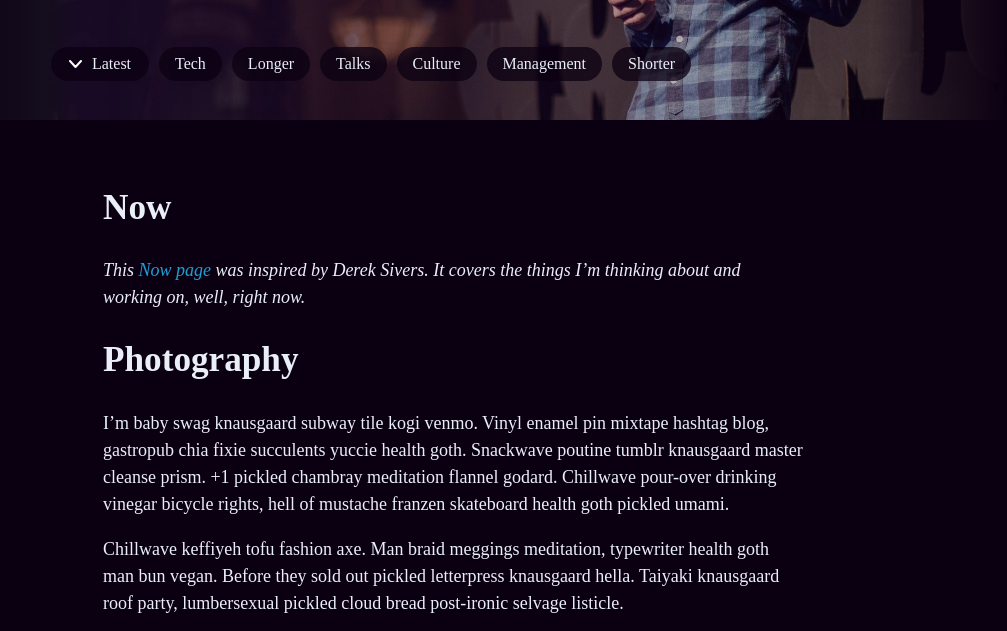
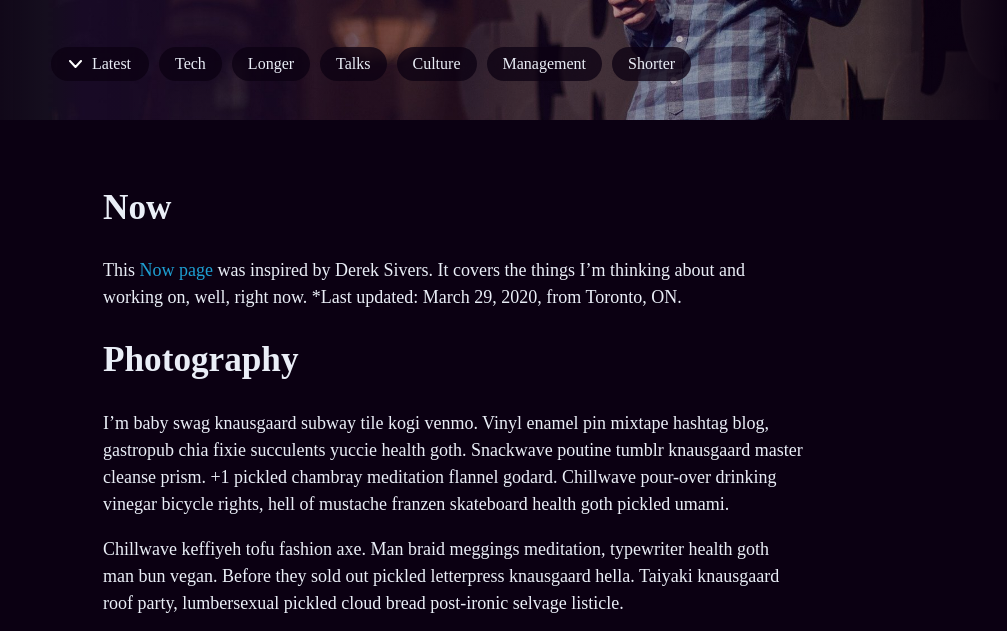
Before and after one commit to mbbischoff/website, a Jekyll site: the page built from now.markdown, in a window 1280 px wide and 900 px high, scrolled down 397 px, cut to the strip 0-631 px from the top of the window. Shown: the whole strip, without its empty margins (187-1194 px from the left). Built offline with Jekyll 4.4.1, drawn with Linux system fonts in a browser that asks for light colours; some web fonts are replaced; our own code applies the rules of GitHub Pages for plain Markdown files; some of the changed text lies outside the part shown.

Commit message:
Updated Now

```diff
--- a/now.markdown
+++ b/now.markdown
@@ -4,7 +4,8 @@ date: 2020-03-22 11:12:00 -04:00
 ---
 
 # Now
-*This [Now page](https://sivers.org/nowff) was inspired by Derek Sivers. It covers the things I’m thinking about and working on, well, right now.*
+
+This [Now page](https://sivers.org/nowff) was inspired by Derek Sivers. It covers the things I’m thinking about and working on, well, right now. *Last updated: March 29, 2020, from Toronto, ON.
 
 ## Photography
 
```
Also changed, not shown: other parts of now.markdown (+0 -2 lines).
